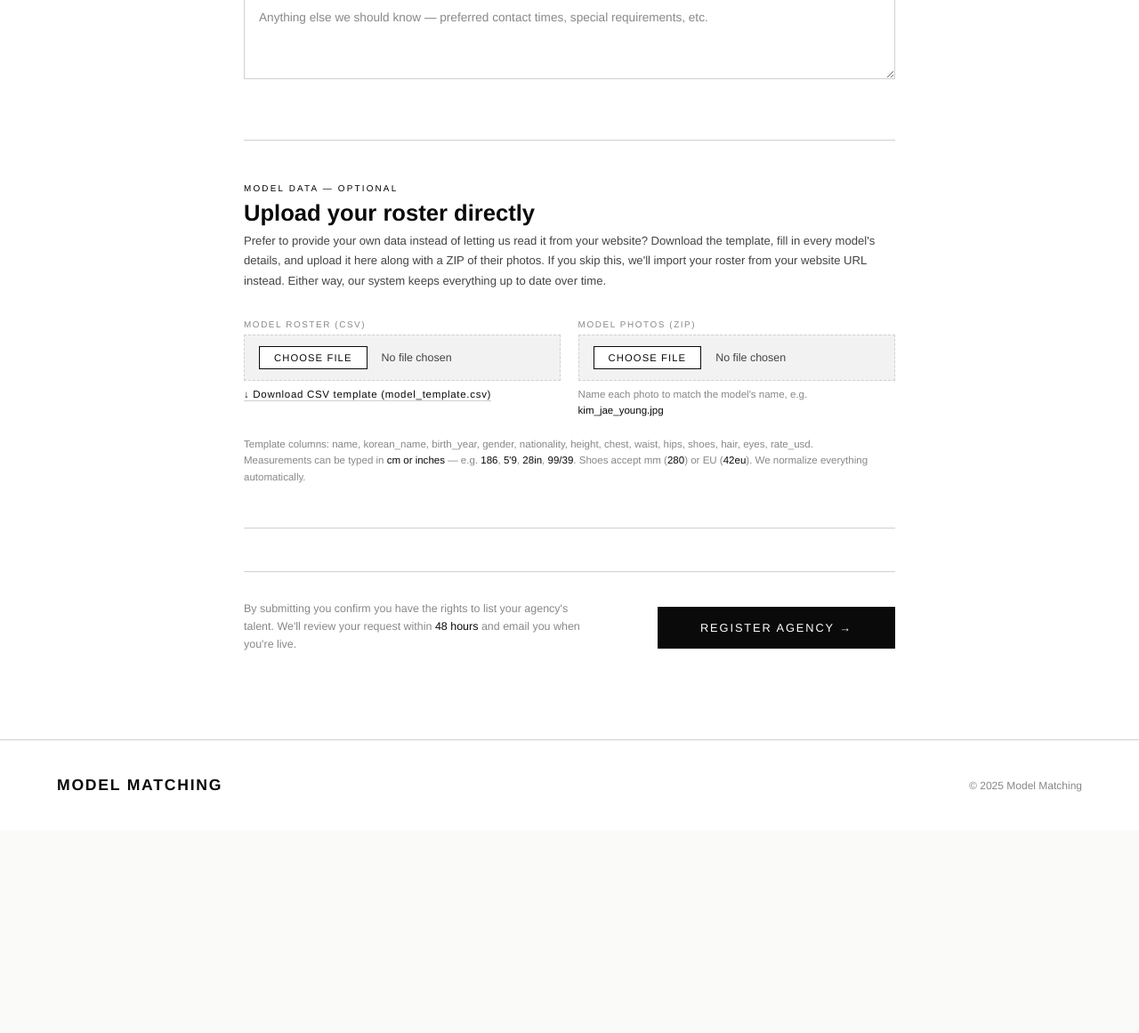
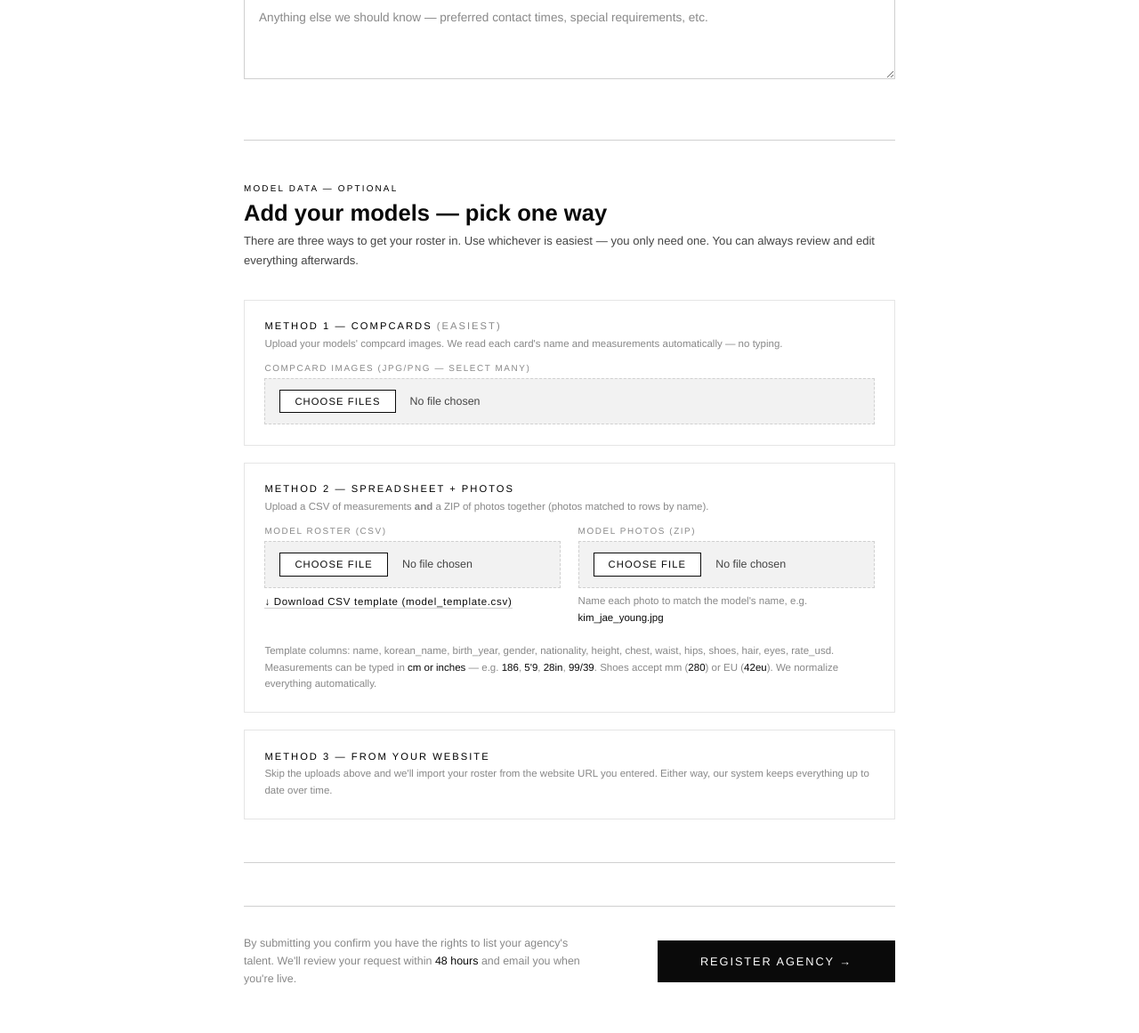
Before and after one commit to Jordansipsyboi/model-matching, a Flask app: page /list-models in a window 1280 px wide. Shown: the part 1266-2427 px from the top of the page at 89% size. Before the commit the page ends 2156 px from the top, so only its background shows below. Run offline with Flask 3, Linux system fonts and the light colour scheme; parts of the project's set-up code (start-up, migrations or seed data) failed here and were passed over.

Commit message:
List-models: label the 3 add-model methods; add compcards to public flow
- list-models page now presents Method 1 (compcards, easiest), Method 2
  (CSV + photo ZIP together), Method 3 (crawl from website) as distinct boxes
- submit-agency accepts compcard images and imports them via shared
  _import_compcards helper (also used by the account upload route)
- multi-select compcard input wired into the submit form

Co-Authored-By: Claude Opus 4.8 <noreply@anthropic.com>
Claude-Session: https://claude.ai/code/session_0172ES7NTUN4JAHu6gAxk3Se

```diff
--- a/app.py
+++ b/app.py
@@ -422,6 +422,69 @@ def _process_roster_upload(csv_file, zip_file, agency_name):
     return imported
 
 
+def _import_compcards(files, agency_name, owner_user_id=None):
+    """Read each uploaded compcard image (Claude vision), save the image as the
+    model's photo, extract the main face embedding, and upsert the model under
+    the given agency (and account, if provided). Returns a per-file result list."""
+    import tempfile
+    from crawler import read_compcard
+
+    os.makedirs(PHOTO_DIR, exist_ok=True)
+    results = []
+    for f in files:
+        if not f or not f.filename:
+            continue
+        ext = os.path.splitext(f.filename)[1].lower()
+        if ext not in (".jpg", ".jpeg", ".png", ".webp"):
+            results.append({"file": f.filename, "ok": False, "error": "Unsupported file type"})
+            continue
+        with tempfile.NamedTemporaryFile(suffix=ext, delete=False) as tmp:
+            f.save(tmp.name)
+            tmp_path = tmp.name
+        try:
+            data = read_compcard(tmp_path)
+            name = (data.get("english") or "").strip()
+            if not name:
+                results.append({"file": f.filename, "ok": False, "error": "Could not read a name from this card"})
+                continue
+            slug = _slug(name)
+            photo_name = f"{slug}{ext}"
+            photo_path = os.path.join(PHOTO_DIR, photo_name)
+            with open(tmp_path, "rb") as src, open(photo_path, "wb") as dst:
+                dst.write(src.read())
+            photo_url = f"/static/model_photos/{photo_name}"
+            face_embedding = _extract_local_embedding(photo_path)
+            model = {
+                "english": name,
+                "gender": (data.get("gender") or "female").strip().lower(),
+                "height": _normalize_measurement(data.get("height"), "height"),
+                "chest": _normalize_measurement(data.get("chest"), "chest"),
+                "waist": _normalize_measurement(data.get("waist"), "waist"),
+                "hips": _normalize_measurement(data.get("hips"), "hips"),
+                "shoes": _normalize_shoes(data.get("shoes")),
+                "hair_color": (data.get("hair_color") or "black").strip().lower(),
+                "eye_color": (data.get("eye_color") or "brown").strip().lower(),
+                "nationality": "other",
+                "photo_url": photo_url,
+                "workTypes": [], "looks": [],
+            }
+            mid = database.upsert_model(model, agency_name, face_embedding, owner_user_id=owner_user_id)
+            results.append({
+                "file": f.filename, "ok": bool(mid), "name": name,
+                "face": face_embedding is not None,
+                "height": model["height"], "chest": model["chest"],
+                "waist": model["waist"], "hips": model["hips"], "shoes": model["shoes"],
+            })
+        except Exception as e:
+            results.append({"file": f.filename, "ok": False, "error": str(e)})
+        finally:
+            try:
+                os.unlink(tmp_path)
+            except OSError:
+                pass
+    return results
+
+
 @app.route("/model_template.csv")
 def model_template():
     from flask import Response
@@ -456,15 +519,28 @@ def submit_agency():
     # we import it as the primary source; the crawler then only handles future
     # updates. If absent, we'll crawl their website instead.
     imported = 0
+    # Method A: compcard images (easiest — vision reads each card).
+    compcards = request.files.getlist("compcards")
+    compcards = [c for c in compcards if c and c.filename]
+    if compcards:
+        try:
+            results = _import_compcards(compcards, agency_name)
+            imported += sum(1 for r in results if r.get("ok"))
+        except Exception as e:
+            print(f"[CompcardImport] failed: {e}")
+            return jsonify({"error": f"Agency saved, but compcard import failed: {e}"}), 500
+
+    # Method B: CSV roster (+ optional photo ZIP).
     csv_file = request.files.get("rosterCsv")
     zip_file = request.files.get("photosZip")
     if csv_file and csv_file.filename:
         try:
-            imported = _process_roster_upload(csv_file, zip_file, agency_name)
+            imported += _process_roster_upload(csv_file, zip_file, agency_name)
         except Exception as e:
             print(f"[RosterImport] failed: {e}")
             return jsonify({"error": f"Agency saved, but roster import failed: {e}"}), 500
 
+    # Method C: no files → the crawler imports from their website URL later.
     msg = "Agency registered"
     if imported:
         msg += f" — imported {imported} model(s)"
@@ -575,66 +651,7 @@ def my_models_upload_compcards():
     if not files:
         return jsonify({"error": "No files uploaded"}), 400
 
-    import tempfile
-    from crawler import read_compcard
-
-    os.makedirs(PHOTO_DIR, exist_ok=True)
-    results = []
-    for f in files:
-        if not f or not f.filename:
-            continue
-        ext = os.path.splitext(f.filename)[1].lower()
-        if ext not in (".jpg", ".jpeg", ".png", ".webp"):
-            results.append({"file": f.filename, "ok": False, "error": "Unsupported file type"})
-            continue
-        # Save to a temp file so vision + face extraction can read it.
-        with tempfile.NamedTemporaryFile(suffix=ext, delete=False) as tmp:
-            f.save(tmp.name)
-            tmp_path = tmp.name
-        try:
-            data = read_compcard(tmp_path)
-            name = (data.get("english") or "").strip()
-            if not name:
-                results.append({"file": f.filename, "ok": False, "error": "Could not read a name from this card"})
-                continue
-            slug = _slug(name)
-            # Store the compcard image as the model's photo.
-            photo_name = f"{slug}{ext}"
-            photo_path = os.path.join(PHOTO_DIR, photo_name)
-            with open(tmp_path, "rb") as src, open(photo_path, "wb") as dst:
-                dst.write(src.read())
-            photo_url = f"/static/model_photos/{photo_name}"
-            face_embedding = _extract_local_embedding(photo_path)
-
-            model = {
-                "english": name,
-                "gender": (data.get("gender") or "female").strip().lower(),
-                "height": _normalize_measurement(data.get("height"), "height"),
-                "chest": _normalize_measurement(data.get("chest"), "chest"),
-                "waist": _normalize_measurement(data.get("waist"), "waist"),
-                "hips": _normalize_measurement(data.get("hips"), "hips"),
-                "shoes": _normalize_shoes(data.get("shoes")),
-                "hair_color": (data.get("hair_color") or "black").strip().lower(),
-                "eye_color": (data.get("eye_color") or "brown").strip().lower(),
-                "nationality": "other",
-                "photo_url": photo_url,
-                "workTypes": [], "looks": [],
-            }
-            mid = database.upsert_model(model, user["company"], face_embedding, owner_user_id=user["id"])
-            results.append({
-                "file": f.filename, "ok": bool(mid), "name": name,
-                "face": face_embedding is not None,
-                "height": model["height"], "chest": model["chest"],
-                "waist": model["waist"], "hips": model["hips"], "shoes": model["shoes"],
-            })
-        except Exception as e:
-            results.append({"file": f.filename, "ok": False, "error": str(e)})
-        finally:
-            try:
-                os.unlink(tmp_path)
-            except OSError:
-                pass
-
+    results = _import_compcards(files, user["company"], owner_user_id=user["id"])
     created = sum(1 for r in results if r.get("ok"))
     return jsonify({"status": "ok", "created": created, "results": results})
 
--- a/templates/list-models.html
+++ b/templates/list-models.html
@@ -215,14 +215,26 @@ footer { border-top: 1px solid var(--gray-200); padding: 2.5rem 4rem; display: f
   <!-- MODEL DATA UPLOAD (OPTIONAL) -->
   <div class="block">
     <p class="block-label">Model Data — Optional</p>
-    <h2 class="block-title">Upload your roster directly</h2>
+    <h2 class="block-title">Add your models — pick one way</h2>
     <p class="block-sub">
-      Prefer to provide your own data instead of letting us read it from your website?
-      Download the template, fill in every model's details, and upload it here along with a
-      ZIP of their photos. If you skip this, we'll import your roster from your website URL
-      instead. Either way, our system keeps everything up to date over time.
+      There are three ways to get your roster in. Use whichever is easiest — you only need one.
+      You can always review and edit everything afterwards.
     </p>
 
+    <!-- METHOD 1 — COMPCARDS -->
+    <div style="border:1px solid #e5e5e5;padding:1.4rem;margin-bottom:1.2rem;">
+      <p style="font-size:0.7rem;letter-spacing:0.18em;text-transform:uppercase;color:#000;margin-bottom:0.3rem;">Method 1 — Compcards <span style="color:#888;">(easiest)</span></p>
+      <p class="upload-hint" style="margin-bottom:0.8rem;">Upload your models' compcard images. We read each card's name and measurements automatically — no typing.</p>
+      <div class="field">
+        <label>Compcard Images (JPG/PNG — select many)</label>
+        <input type="file" id="compcardFiles" accept="image/*" multiple>
+      </div>
+    </div>
+
+    <!-- METHOD 2 — SPREADSHEET + PHOTOS -->
+    <div style="border:1px solid #e5e5e5;padding:1.4rem;margin-bottom:1.2rem;">
+      <p style="font-size:0.7rem;letter-spacing:0.18em;text-transform:uppercase;color:#000;margin-bottom:0.3rem;">Method 2 — Spreadsheet + Photos</p>
+      <p class="upload-hint" style="margin-bottom:0.8rem;">Upload a CSV of measurements <strong>and</strong> a ZIP of photos together (photos matched to rows by name).</p>
       <div class="field-grid">
         <div class="field">
           <label>Model Roster (CSV)</label>
@@ -242,6 +254,13 @@ footer { border-top: 1px solid var(--gray-200); padding: 2.5rem 4rem; display: f
         <span>5'9</span>, <span>28in</span>, <span>99/39</span>. Shoes accept mm
         (<span>280</span>) or EU (<span>42eu</span>). We normalize everything automatically.
       </p>
+    </div>
+
+    <!-- METHOD 3 — WEBSITE -->
+    <div style="border:1px solid #e5e5e5;padding:1.4rem;">
+      <p style="font-size:0.7rem;letter-spacing:0.18em;text-transform:uppercase;color:#000;margin-bottom:0.3rem;">Method 3 — From your website</p>
+      <p class="upload-hint">Skip the uploads above and we'll import your roster from the website URL you entered. Either way, our system keeps everything up to date over time.</p>
+    </div>
   </div>
 
   <!-- SUBMIT -->
@@ -301,6 +320,10 @@ function submitForm() {
   formData.append('agencyMarket',  market);
   formData.append('notes',         document.getElementById('notes').value.trim());
 
+  const compcardInput = document.getElementById('compcardFiles');
+  if (compcardInput && compcardInput.files.length) {
+    for (const f of compcardInput.files) formData.append('compcards', f);
+  }
   const csvInput = document.getElementById('rosterCsv');
   const zipInput = document.getElementById('photosZip');
   if (csvInput && csvInput.files.length) formData.append('rosterCsv', csvInput.files[0]);
```
Lines whose indentation alone changed are shown as unchanged.
